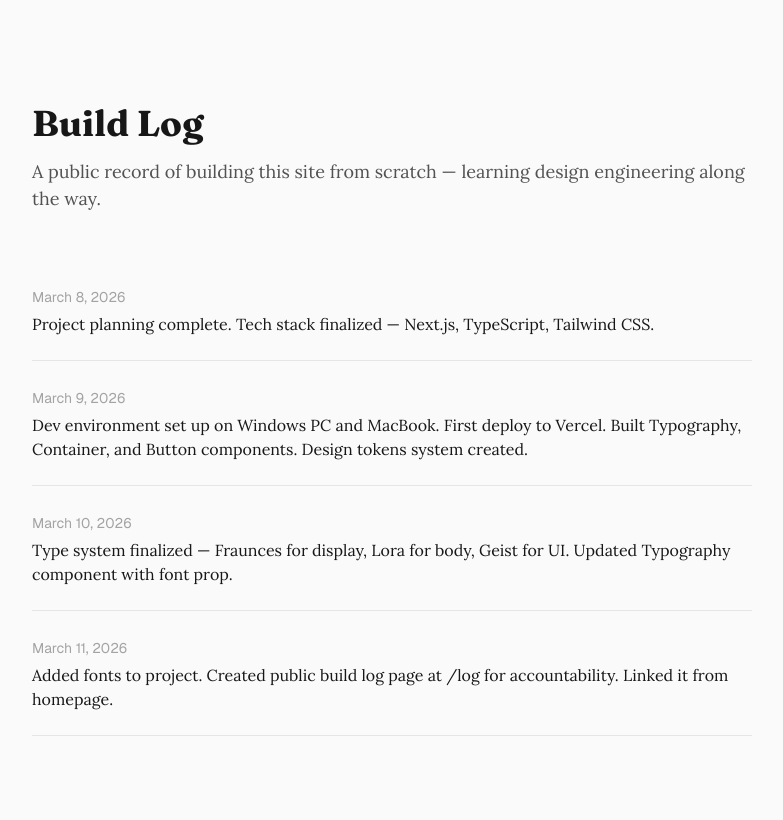
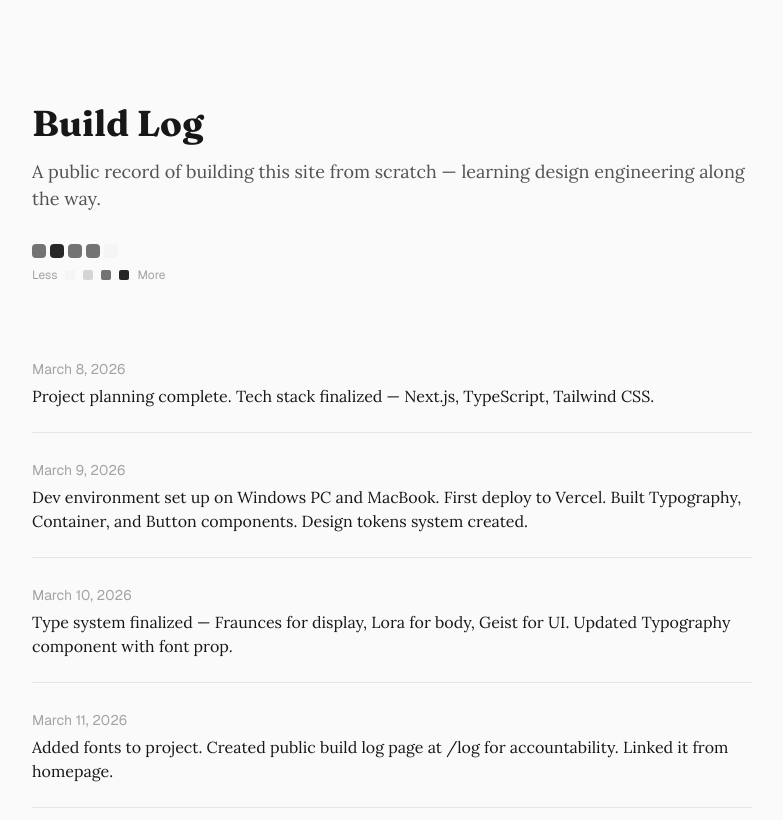
Before and after one commit to AnkitCodeZzz/portfolio, a Next.js app: page /log in a window 1280 px wide. Shown: the top 820 px of the page, without its empty margins (248-1031 px from the left). Built offline with nearby package versions, Linux system fonts and the light colour scheme.

Commit message:
Add contribution graph to build log page

```diff
--- /dev/null
+++ b/app/components/ContributionGraph.tsx
@@ -0,0 +1,70 @@
+type DayStatus = "none" | "light" | "medium" | "heavy";
+
+type ContributionDay = {
+  date: string;
+  status: DayStatus;
+};
+
+const statusColors: Record<DayStatus, string> = {
+  none: "var(--color-gray-100)",
+  light: "var(--color-gray-300)",
+  medium: "var(--color-gray-500)",
+  heavy: "var(--color-gray-800)",
+};
+
+// Each entry represents one day — add new days as you work
+const contributions: ContributionDay[] = [
+  { date: "Mar 8", status: "medium" },
+  { date: "Mar 9", status: "heavy" },
+  { date: "Mar 10", status: "medium" },
+  { date: "Mar 11", status: "medium" },
+  { date: "Mar 12", status: "none" },
+];
+
+export default function ContributionGraph() {
+  return (
+    <div>
+      <div style={{ display: "flex", gap: "4px", flexWrap: "wrap" }}>
+        {contributions.map((day, index) => (
+          <div
+            key={index}
+            title={`${day.date}: ${day.status}`}
+            style={{
+              width: "14px",
+              height: "14px",
+              borderRadius: "var(--radius-sm)",
+              background: statusColors[day.status],
+              cursor: "default",
+            }}
+          />
+        ))}
+      </div>
+      <div
+        style={{
+          display: "flex",
+          gap: "var(--spacing-sm)",
+          marginTop: "var(--spacing-sm)",
+          alignItems: "center",
+        }}
+      >
+        <span style={{ fontSize: "var(--font-size-xs)", color: "var(--color-text-muted)", fontFamily: "var(--font-family-ui)" }}>
+          Less
+        </span>
+        {(["none", "light", "medium", "heavy"] as DayStatus[]).map((status) => (
+          <div
+            key={status}
+            style={{
+              width: "10px",
+              height: "10px",
+              borderRadius: "2px",
+              background: statusColors[status],
+            }}
+          />
+        ))}
+        <span style={{ fontSize: "var(--font-size-xs)", color: "var(--color-text-muted)", fontFamily: "var(--font-family-ui)" }}>
+          More
+        </span>
+      </div>
+    </div>
+  );
+}
--- a/app/log/page.tsx
+++ b/app/log/page.tsx
@@ -1,5 +1,6 @@
 import Typography from "../components/Typography";
 import Container from "../components/Container";
+import ContributionGraph from "../components/ContributionGraph";
 
 const logs = [
   {
@@ -32,6 +33,9 @@ export default function BuildLog() {
             A public record of building this site from scratch — learning design engineering along the way.
           </Typography>
         </div>
+        <div style={{ marginTop: "var(--spacing-xl)" }}>
+          <ContributionGraph />
+        </div>
         <div style={{ marginTop: "var(--spacing-2xl)" }}>
           {logs.map((log, index) => (
             <div
```
Lines whose indentation alone changed are shown as unchanged.
